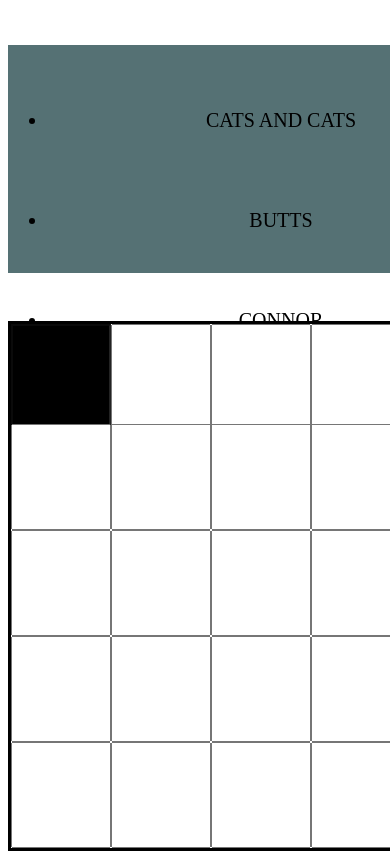
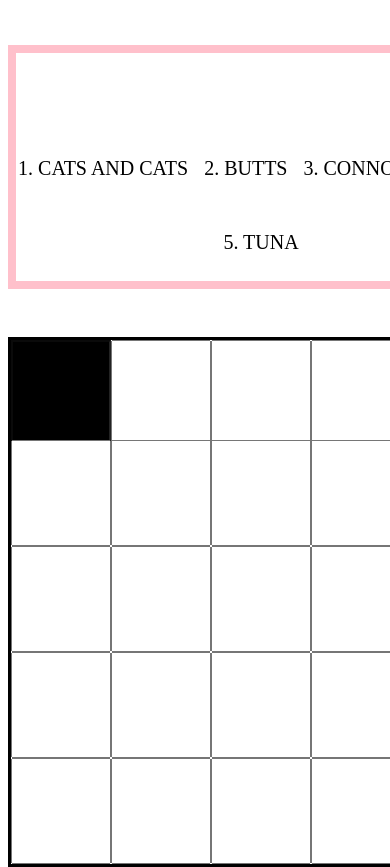
Before and after one commit to ehsia-hsia/MiniCrossword, a plain HTML site: page index.html in a window 390 px wide. Shown: the part 111-978 px from the top of the page. Drawn offline with Linux system fonts and the light colour scheme.

Commit message:
Responsive style play around

```diff
--- a/index.html
+++ b/index.html
@@ -11,16 +11,13 @@
     <div class="pageLayout">
       <div class="title">CrossWord</div>
       <div class="sidebar">
-        <ul>
+        <ol>
           <li id="clue1"></li>
           <li id="clue2"></li>
-
           <li id="clue3"></li>
-
           <li id="clue4"></li>
-
           <li id="clue5"></li>
-        </ul>
+        </ol>
       </div>
       <div class="crosswordGrid">
         <input type="text" id="across1L1Input" maxlength="1;" />
--- a/index.js
+++ b/index.js
@@ -8,7 +8,7 @@ const word0 = new CrossWordKey(
   "across1L3Input",
   "across1L4Input",
   "across1L5Input",
-  "Cats and Cats",
+  "1. Cats and Cats",
   "clue1"
 );
 
@@ -19,7 +19,7 @@ const word1 = new CrossWordKey(
   "across2L3Input",
   "across2L4Input",
   "across2L5Input",
-  "Butts",
+  "2. Butts",
   "clue2"
 );
 
@@ -30,7 +30,7 @@ const word2 = new CrossWordKey(
   "across3L3Input",
   "across3L4Input",
   "across3L5Input",
-  "Connor",
+  " 3. Connor",
   "clue3"
 );
 
@@ -41,7 +41,7 @@ const word3 = new CrossWordKey(
   "across4L3Input",
   "across4L4Input",
   "across4L5Input",
-  "Erica",
+  "4. Erica",
   "clue4"
 );
 
@@ -52,7 +52,7 @@ const word4 = new CrossWordKey(
   "across5L3Input",
   "across5L4Input",
   "across5L5Input",
-  "Tuna",
+  "5. Tuna",
   "clue5"
 );
 
@@ -92,6 +92,7 @@ function CrossWordKey(keyWord, id1, id2, id3, id4, id5, clue, clueId) {
   }
 } //End Object
 
+//Dynamic clue entry for practice
 const inputIds = []; //array of all html ids
 
 const wordArray = [word0, word1, word2, word3, word4];
@@ -101,9 +102,8 @@ wordArray.forEach((word) => testyLoop(word));
 function testyLoop(word) {
   ///most likely function for effects for all ids
   for (let i = 1; i < 6; i++) {
-    const idBaby = `${i}`; //name object id with dynmic variable
+    const idBaby = `${i}`; //dynamic name of each word object
     inputIds.push(word[idBaby]); //pushes all ids of all words
-    // runPlayOnKeyUp(word[idBaby]);
     console.log(word.clueId);
     word.clueId.textContent = word.clue;
   }
--- a/styles.css
+++ b/styles.css
@@ -15,15 +15,16 @@
   grid-column: 1;
   height: 100%;
   width: 100%;
-  background-color: #557174;
   margin: auto;
-  box-sizing: content-box;
-  -webkit-box-sizing: content-box;
-  -moz-box-sizing: content-box;
+  border: solid 8px pink;
+  box-sizing: border-box;
+  -webkit-box-sizing: border-box;
+  -moz-box-sizing: border-box;
 }
 
-ul li {
+ol li {
   font-size: 20px;
+  text-align: left;
 }
 /*Grid Structure */
 .crosswordGrid {
@@ -107,6 +108,14 @@ input:focus {
     grid-column: 1;
     grid-row: 2;
   }
+  ol {
+    padding-left: 0;
+    text-align: center;
+  }
+  ol li {
+    display: inline;
+    list-style-type: circle !important;
+  }
   .crosswordGrid {
     grid-column: 1;
     grid-row: 3;
```
